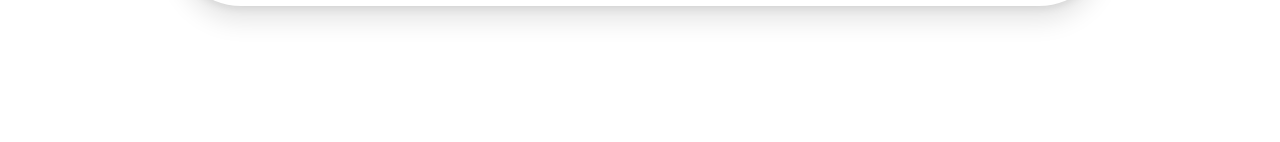
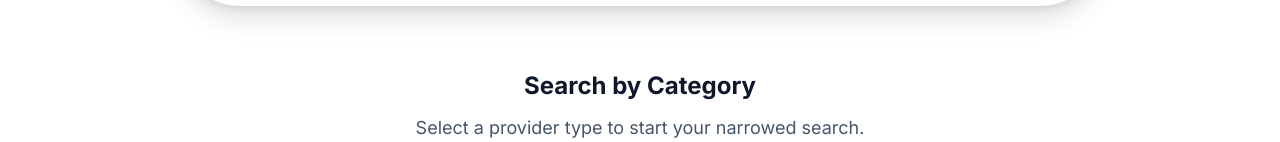
Before and after one commit to pchertude34/in-need-of-time, a Next.js app: page / in a window 1280 px wide. Shown: the part 655-797 px from the top of the page. Built offline with nearby package versions, Linux system fonts and the light colour scheme.

Commit message:
search category section header and layout

```diff
--- a/app/(client)/page.tsx
+++ b/app/(client)/page.tsx
@@ -5,6 +5,7 @@ export default function Home() {
   return (
     <main className="container">
       {/* Hero Section */}
+      <div>
         <div className="before mt-3 overflow-hidden rounded-3xl bg-hero-image bg-cover bg-center">
           <div className="h-[410px] w-full bg-primary-500/40 bg-[radial-gradient(circle_at_center,_var(--tw-gradient-stops))] from-black/30 to-black/50 sm:h-[486px]">
             <div className="p flex flex-col items-center justify-center pt-16 sm:pt-24 md:px-10 md:pt-32 lg:px-20 xl:px-60">
@@ -24,6 +25,13 @@ export default function Home() {
         <div className=" relative -top-16 mx-auto hidden w-[100%] rounded-full bg-white p-4 shadow-xl md:block  lg:w-[85%] lg:p-8 xl:w-[75%]">
           <ServiceSearchBar className="" />
         </div>
+      </div>
+      <div className="">
+        <div className="mb-12 text-center">
+          <h3 className="mb-3 text-2xl font-bold text-slate-900">Search by Category</h3>
+          <p className="text-lg text-slate-600 ">Select a provider type to start your narrowed search.</p>
+        </div>
+      </div>
     </main>
   );
 }
```
Lines whose indentation alone changed are shown as unchanged.
